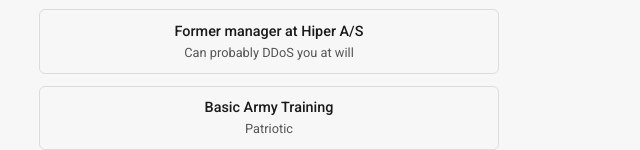
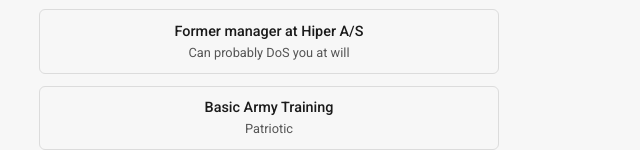
Before and after one commit to BjarkeHolmgaard/bjarkeholmgaard.github.io, a plain HTML site: page index.html in a window 1280 px wide. Shown: the part 670-820 px from the top of the page, 371-1011 px from the left. Drawn offline with Linux system fonts and the light colour scheme.

Commit message:
Stavefejl

```diff
--- a/index.html
+++ b/index.html
@@ -69,7 +69,7 @@
 
                 <li>
                     <span class="education-title">Former manager at Hiper A/S</span>
-                    <span class="education-description">Can probably DDoS you at will</span>
+                    <span class="education-description">Can probably DoS you at will</span>
                 </li>
 
                 <li>
```
